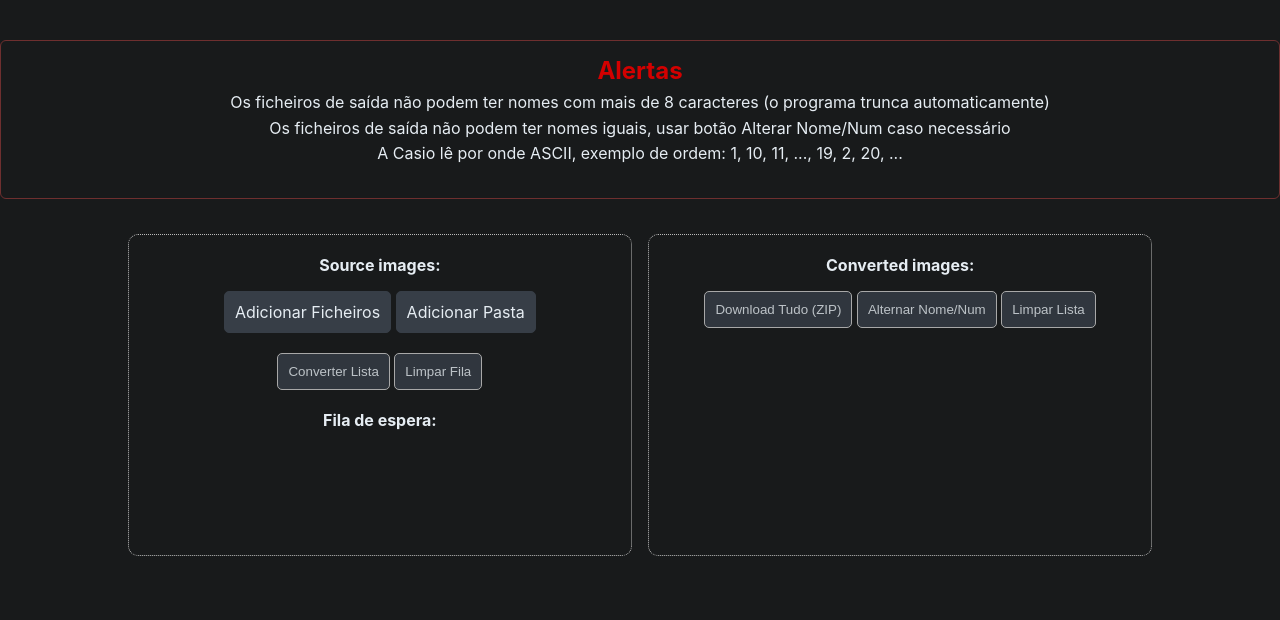
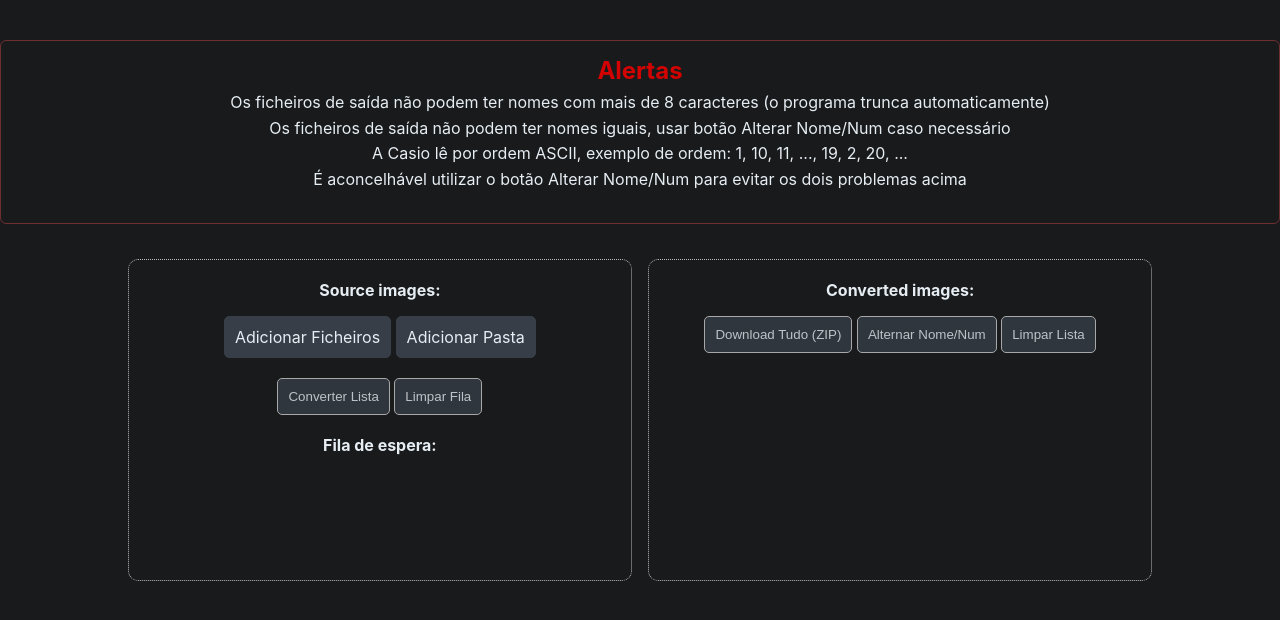
Before and after one commit to iBossMind/Img-para-Casio, a plain HTML site: page index.html in a window 1280 px wide. Drawn offline with Linux system fonts and the light colour scheme; no server answers.

Commit message:
Update index.html

```diff
--- a/index.html
+++ b/index.html
@@ -692,7 +692,8 @@
         <span style="display: block; line-height: 1.6; margin-bottom: 10px;">
             Os ficheiros de saída não podem ter nomes com mais de 8 caracteres (o programa trunca automaticamente)<br>
             Os ficheiros de saída não podem ter nomes iguais, usar botão Alterar Nome/Num caso necessário<br>
-            A Casio lê por onde ASCII, exemplo de ordem: 1, 10, 11, ..., 19, 2, 20, ...
+            A Casio lê por ordem ASCII, exemplo de ordem: 1, 10, 11, ..., 19, 2, 20, ...<br>
+            É aconcelhável utilizar o botão Alterar Nome/Num para evitar os dois problemas acima
         </span>
     </p>
 </div>
```
